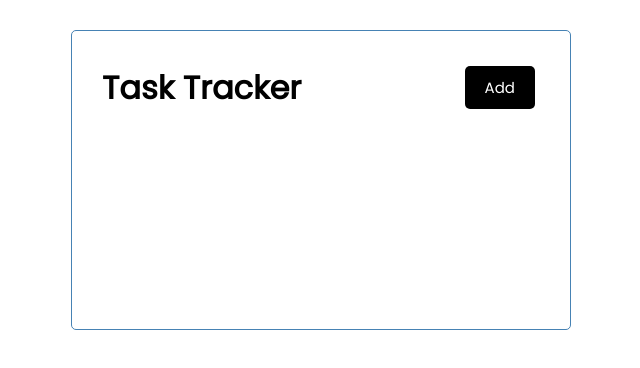
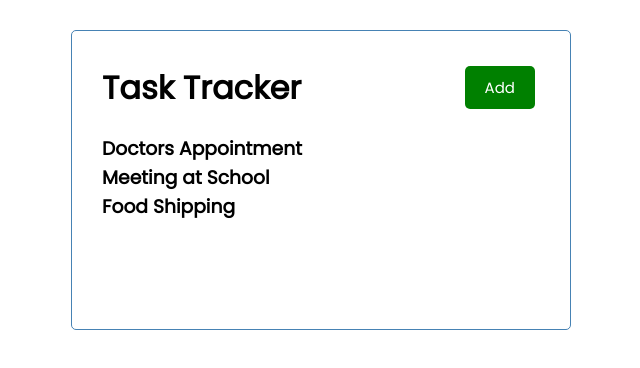
Before and after one commit to gbejula/task-tracker, a React (Create React App) app: page / in a window 1280 px wide. Shown: the top 368 px of the page, without its empty margins (319-959 px from the left). Built offline with nearby package versions, Linux system fonts and the light colour scheme.

Commit message:
created button and tasks components

```diff
--- a/src/App.js
+++ b/src/App.js
@@ -1,9 +1,33 @@
+import { useState } from 'react';
 import Header from './components/Header';
+import Tasks from './components/Tasks';
 
 function App() {
+  const [tasks, setTasks] = useState([
+    {
+      id: 1,
+      text: 'Doctors Appointment',
+      day: 'Feb 5th at 2:30pm',
+      reminder: true,
+    },
+    {
+      id: 2,
+      text: 'Meeting at School',
+      day: 'Feb 6th at 1:30pm',
+      reminder: true,
+    },
+    {
+      id: 3,
+      text: 'Food Shipping',
+      day: 'Feb 5th at 2:30pm',
+      reminder: false,
+    },
+  ]);
+
   return (
     <div className='container'>
       <Header />
+      <Tasks tasks={tasks} />
     </div>
   );
 }
--- /dev/null
+++ b/src/components/Button.js
@@ -0,0 +1,24 @@
+import PropTypes from 'prop-types';
+
+const Button = ({ color, text, onClick }) => {
+  return (
+    <button
+      className='btn'
+      style={{ backgroundColor: color }}
+      onClick={onClick}>
+      {text}
+    </button>
+  );
+};
+
+Button.defaultProps = {
+  color: 'steelblue',
+};
+
+Button.propTypes = {
+  text: PropTypes.string,
+  color: PropTypes.string,
+  onClick: PropTypes.func,
+};
+
+export default Button;
--- a/src/components/Header.js
+++ b/src/components/Header.js
@@ -1,10 +1,15 @@
 import PropTypes from 'prop-types';
+import Button from './Button';
 
 const Header = ({ title }) => {
+  const onClick = () => {
+    console.log('Click');
+  };
+
   return (
     <header className='header'>
       <h1>{title}</h1>
-      <button className='btn'>Add</button>
+      <Button text='Add' color='green' onClick={onClick} />
     </header>
   );
 };
--- /dev/null
+++ b/src/components/Tasks.js
@@ -0,0 +1,11 @@
+const Tasks = ({ tasks }) => {
+  return (
+    <>
+      {tasks.map(task => (
+        <h3 key={task.id}>{task.text}</h3>
+      ))}
+    </>
+  );
+};
+
+export default Tasks;
```
